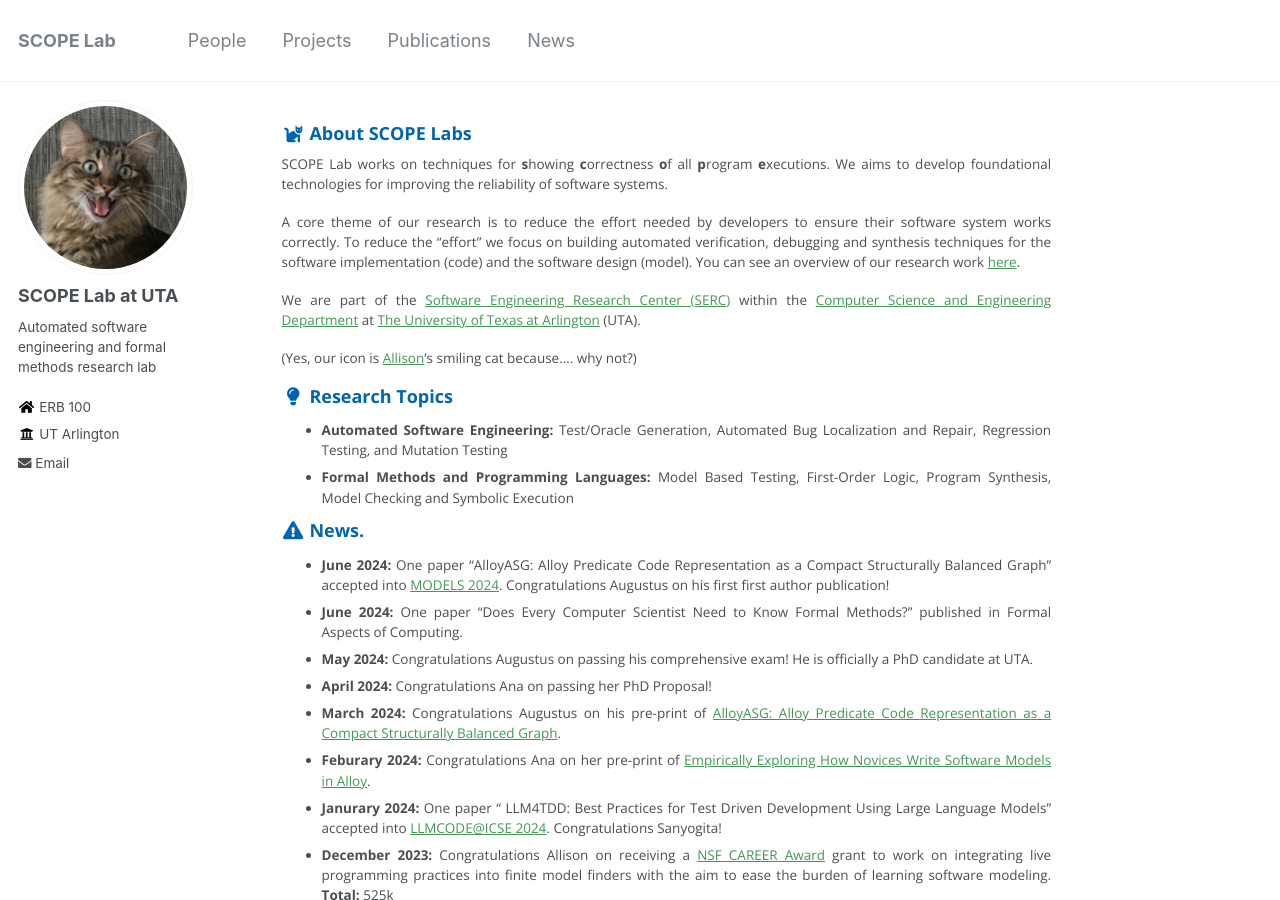
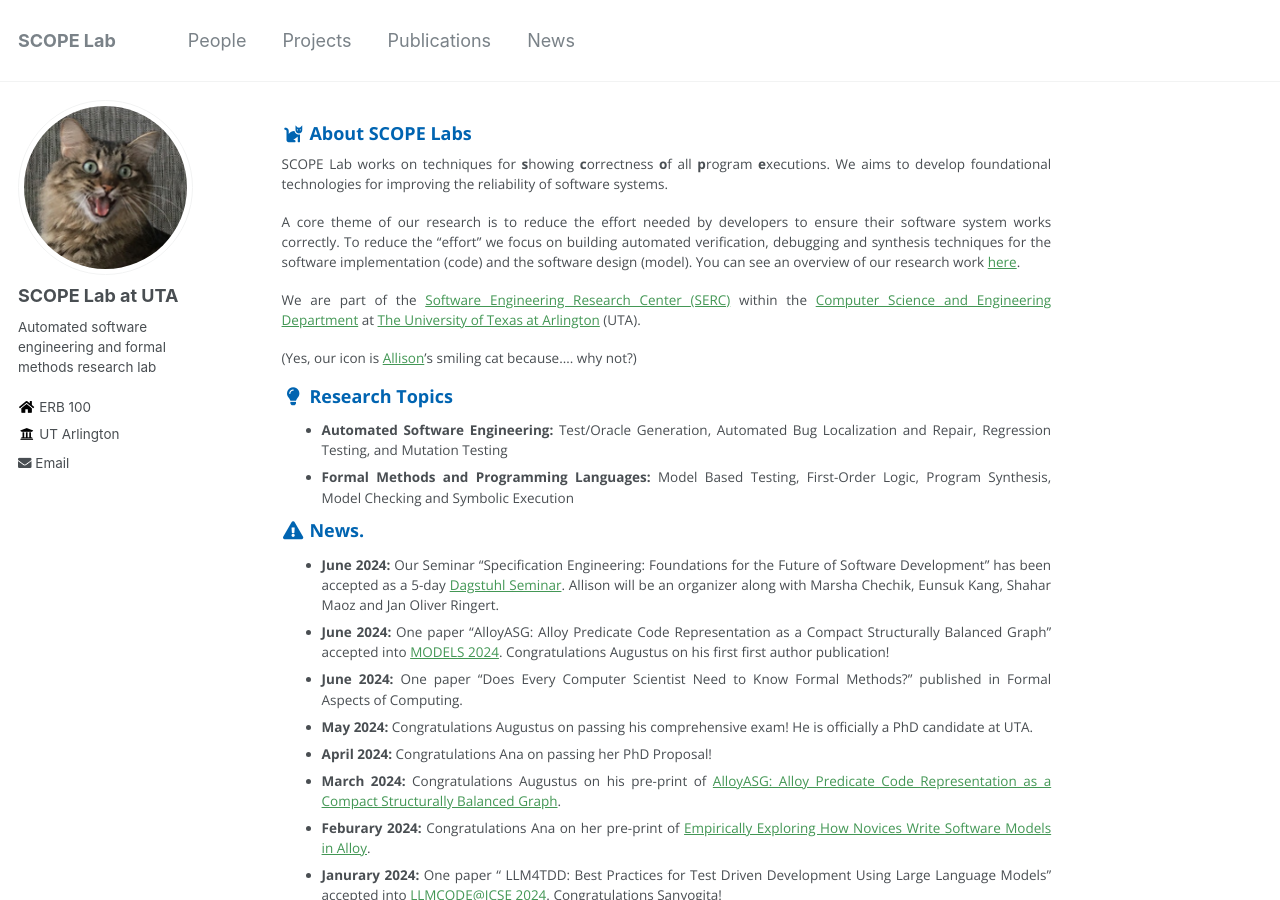
Before and after one commit to SCOPELabUTA/SCOPELabUTA.github.io, a Jekyll site: the page built from _pages/about.md, in a window 1280 px wide and 900 px high. Built offline with Jekyll 4.4.1, drawn with Linux system fonts in a browser that asks for light colours.

Commit message:
Update about.md

```diff
--- a/_pages/about.md
+++ b/_pages/about.md
@@ -24,6 +24,7 @@ Mutation Testing
 Checking and Symbolic Execution
 
 ### <i class="fa fa-fw fa-exclamation-triangle" aria-hidden="true"></i> News.
+* **June 2024:** Our Seminar "Specification Engineering: Foundations for the Future of Software Development" has been accepted as a 5-day [Dagstuhl Seminar](https://www.dagstuhl.de/en/seminars/dagstuhl-seminars). Allison will be an organizer along with Marsha Chechik, Eunsuk Kang, Shahar Maoz and Jan Oliver Ringert.
 * **June 2024:** One paper "AlloyASG: Alloy Predicate Code Representation as a Compact Structurally Balanced Graph" accepted into [MODELS 2024](https://conf.researchr.org/home/models-2024). Congratulations Augustus on his first first author publication!
 * **June 2024:** One paper "Does Every Computer Scientist Need to Know Formal Methods?" published in Formal Aspects of Computing.
 * **May 2024:** Congratulations Augustus on passing his comprehensive exam! He is officially a PhD candidate at UTA.
```
